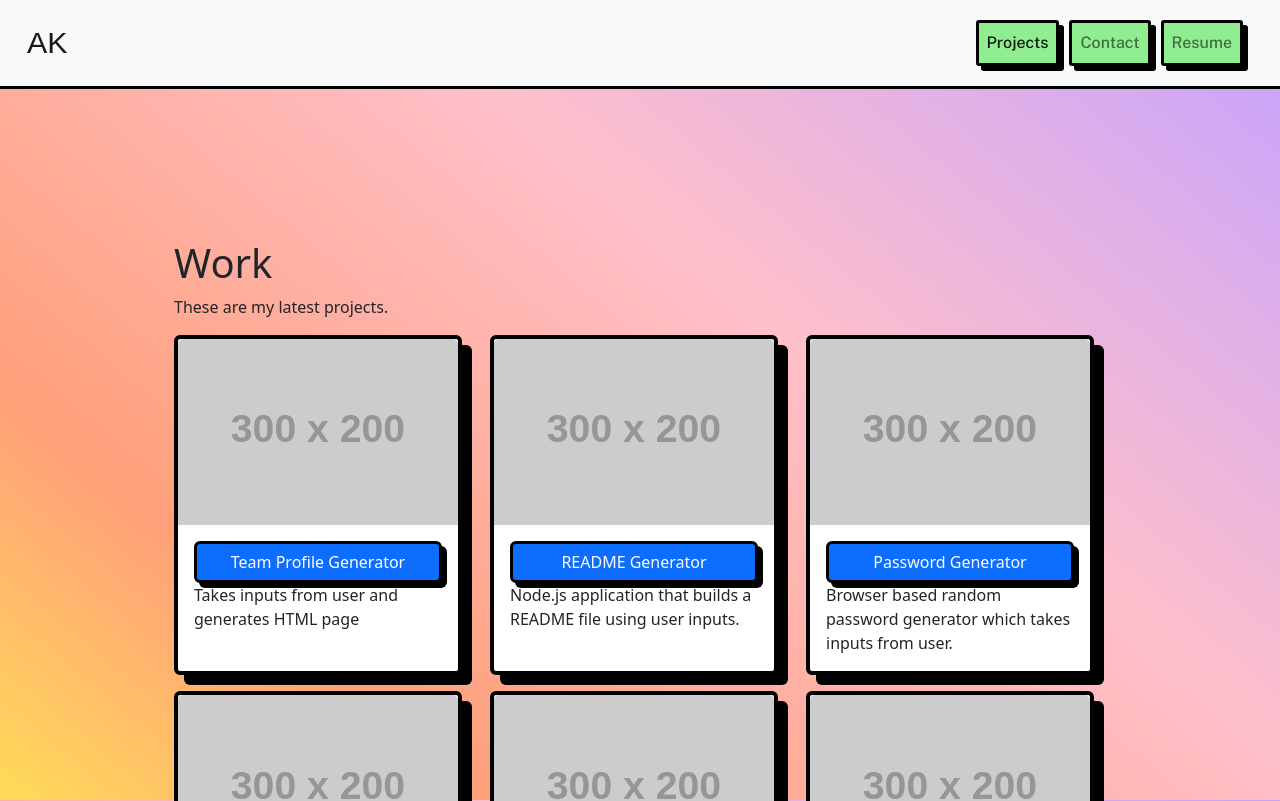
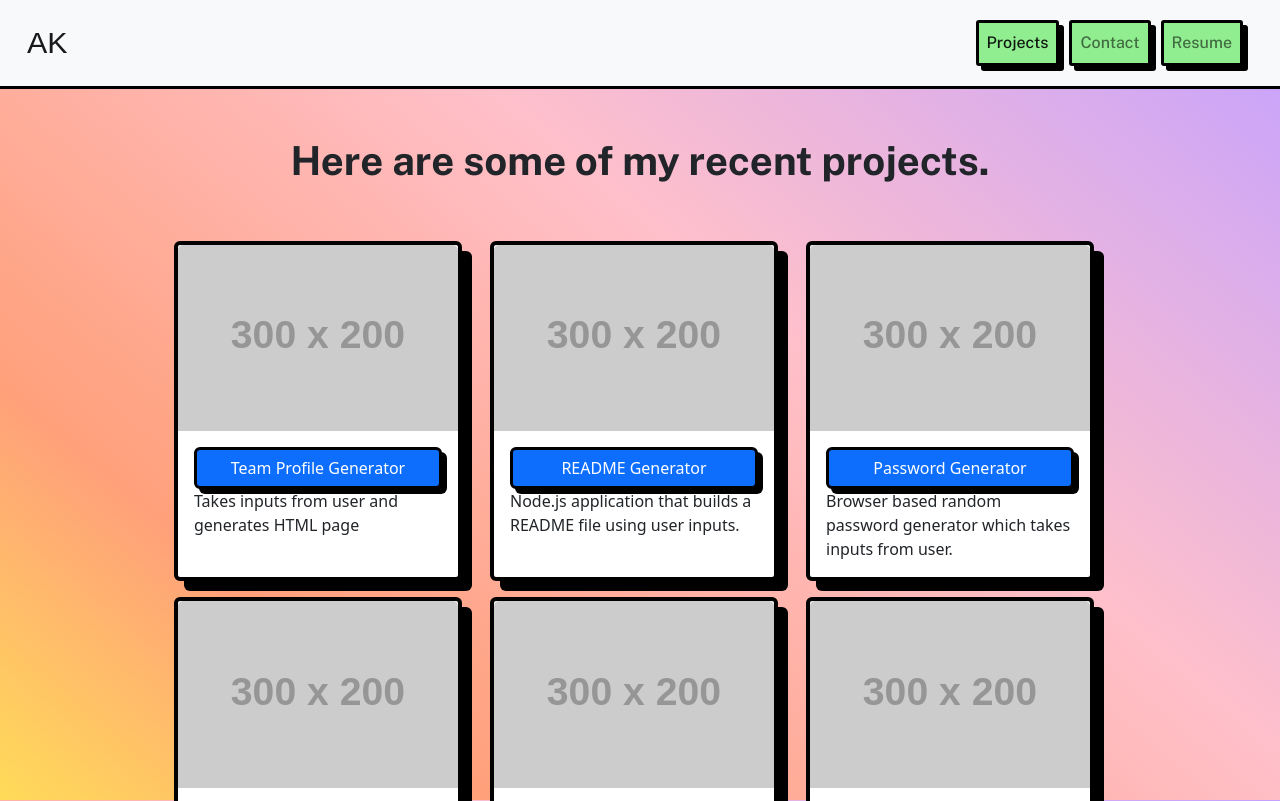
Before and after one commit to Adrian-Kosnik/personal-portfolio, a React (Create React App) app: page /ProjectGallery in a window 1280 px wide. Shown: the top 801 px of the page. Built offline with nearby package versions, Linux system fonts and the light colour scheme; a web font is replaced by a local one.

Commit message:
I have added new font to the title section of the project-gallery, removed the p tag and left the message in h1

```diff
--- a/src/App.css
+++ b/src/App.css
@@ -162,12 +162,23 @@ body {
 }
 
 .project-title-container {
+  font-family: 'Public Sans', sans-serif;
   width: 100%;
   display: grid;
-  grid-template-columns: repeat(3, 300px);
+  grid-template-columns: repeat(300px);
   gap: 1rem;
   justify-content: center; /* Center horizontally */
   align-items: center; /* Center vertically */
+  padding-top: 3rem;
+  padding-bottom: 3rem;
+}
+
+.project-title-container div h1 {
+  font-weight: bold;
+}
+
+.project-title-container div p {
+  font-weight: medium;
 }
 
 .button-width {
--- a/src/Pages/ProjectGallery.js
+++ b/src/Pages/ProjectGallery.js
@@ -6,14 +6,11 @@ import Background from "../Wrapper/Background";
 function ProjectGallery() {
   return (
     <>
-      <Background>
+      {/* <Background> */}
         <div className="project-title-container">
           <div>
-            <h1>Work</h1>
-            <p>These are my latest projects.</p>
+            <h1>Here are some of my recent projects.</h1>
           </div>
-          <div className="col-2"></div>
-          <div className="col-2"></div>
         </div>
         <div className="project-gallery">
           {projects.map((p) => {
@@ -27,7 +24,7 @@ function ProjectGallery() {
             );
           })}
         </div>
-      </Background>
+      {/* </Background> */}
     </>
   );
 }
```
